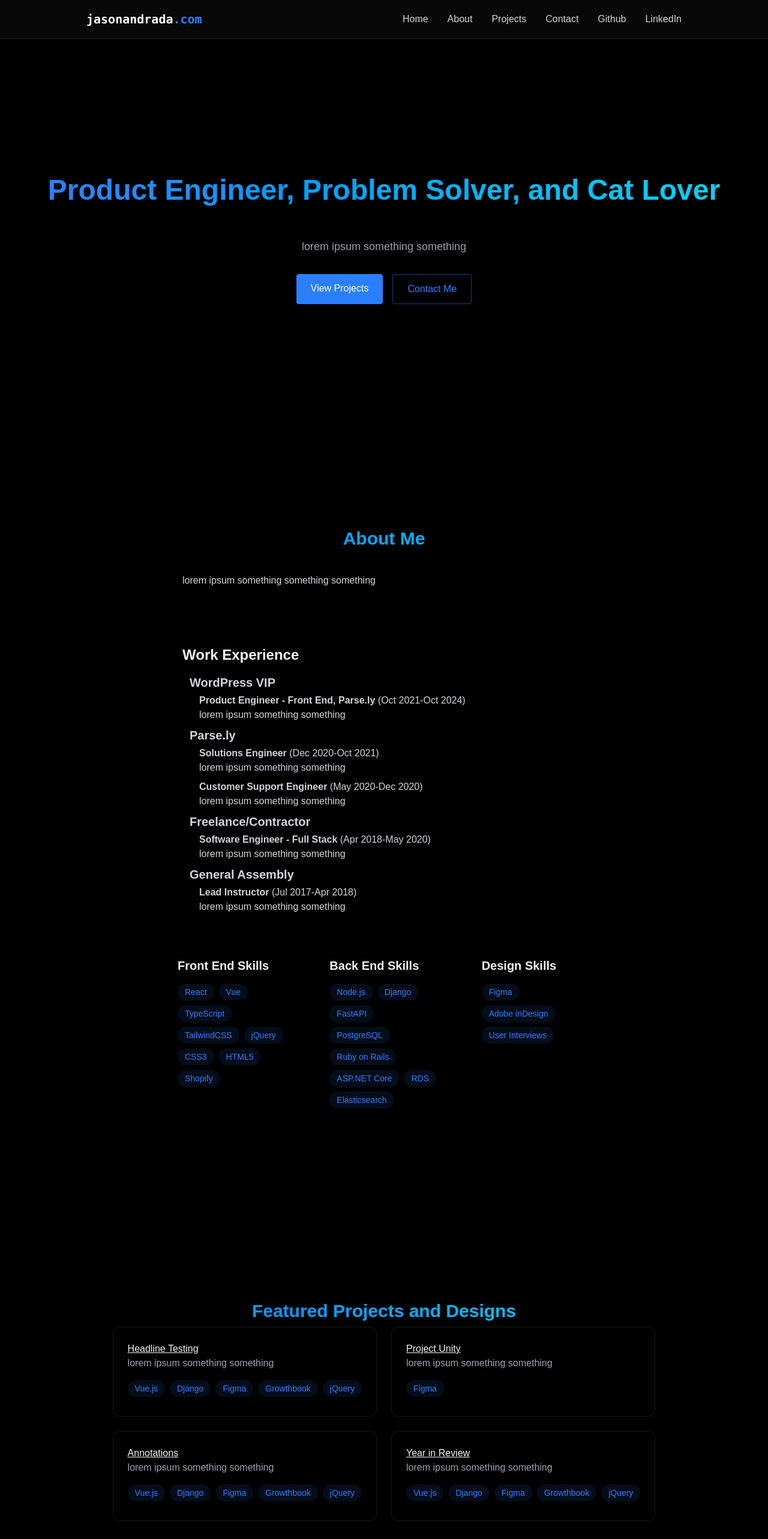
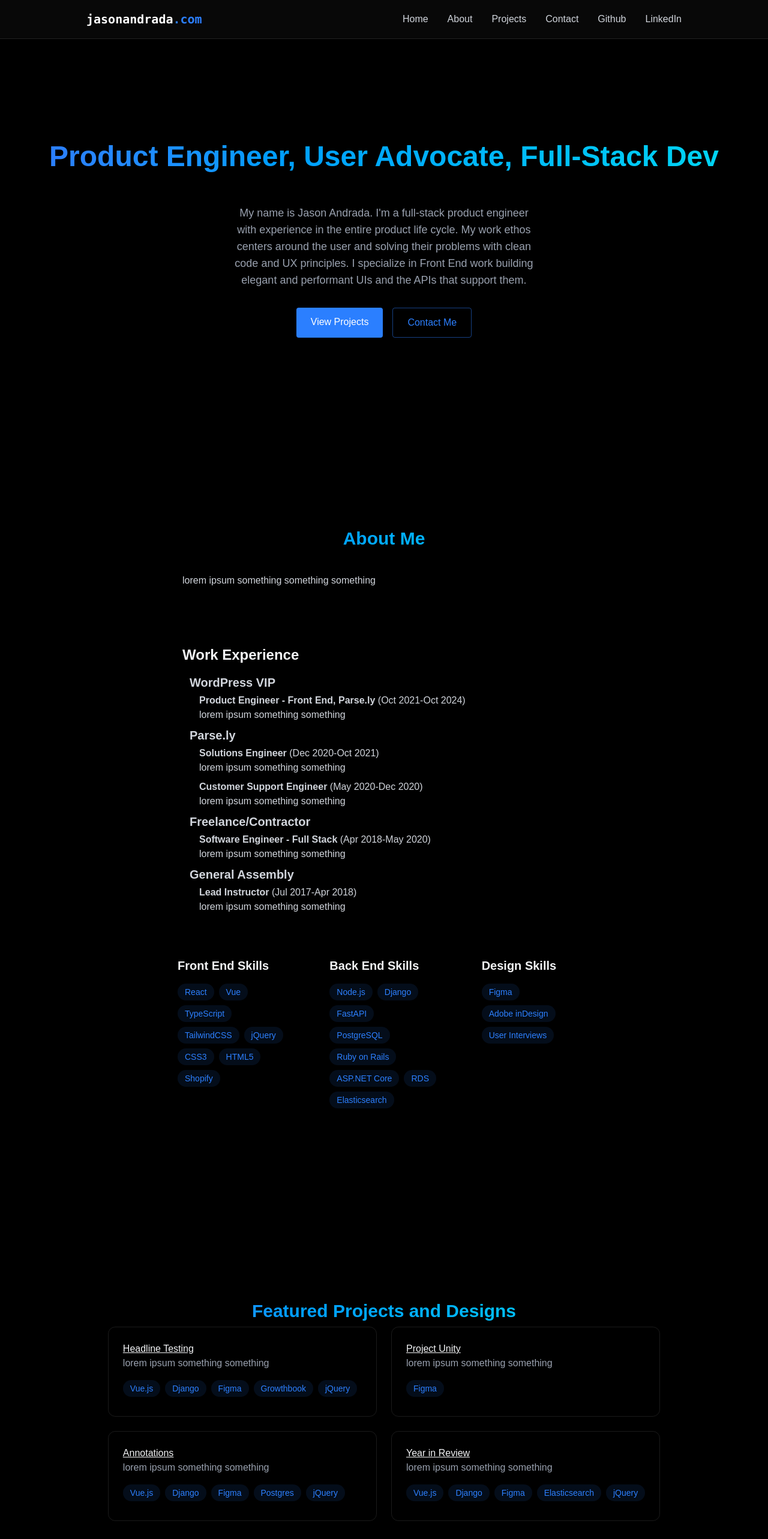
Before and after one commit to jase-d-ace/jase-d-ace.github.io, a React (Vite) app: page / in a window 1280 px wide. Shown: the top 2566 px of the page at 60% size. Built offline with nearby package versions, Linux system fonts and the light colour scheme; a web font is replaced by a local one.

Commit message:
more copy changes

```diff
--- a/src/components/Loading.jsx
+++ b/src/components/Loading.jsx
@@ -2,7 +2,7 @@ import { useState, useEffect } from "react";
 
 export const Loading = ({ onComplete }) => {
     const [text, setText] = useState("");
-    const fullText = "<Hi, I'm Jase />"
+    const fullText = "<My Name is Jason />"
 
     useEffect(() => {
         let index = 0;
--- a/src/components/sections/Home.jsx
+++ b/src/components/sections/Home.jsx
@@ -5,8 +5,8 @@ export const Home = () => {
         <section id="home" className="min-h-screen flex items-center justify-center relative">
             <RevealOnScroll>
                 <div className="text-center z-10 px-4">
-                    <h1 className="text-xl md:text-5xl font-bold mb-6 h-20 bg-gradient-to-r from-blue-500 to-cyan-400 bg-clip-text text-transparent leading-right"> Product Engineer, Problem Solver, and Cat Lover</h1>
-                    <p className="text-gray-400 text-lg mb-8 max-w-lg mx-auto">lorem ipsum something something</p>
+                    <h1 className="text-xl md:text-5xl font-bold mb-6 h-20 bg-gradient-to-r from-blue-500 to-cyan-400 bg-clip-text text-transparent leading-right"> Product Engineer, User Advocate, Full-Stack Dev</h1>
+                    <p className="text-gray-400 text-lg mb-8 max-w-lg mx-auto">My name is Jason Andrada. I'm a full-stack product engineer with experience in the entire product life cycle. My work ethos centers around the user and solving their problems with clean code and UX principles. I specialize in Front End work building elegant and performant UIs and the APIs that support them.</p>
                     <div className="flex justify-center space-x-4">
                         <a href="#projects" className="bg-blue-500 text-white py-3 px-6 rounded font-medium transition relative overflow-hidden hover:-translate-y-0.5 hover:shadow-[0_0_15px_rgba(59,130,246,0.4)]"> View Projects</a>
                         <a href="#contact" className="border border-blue-500/50 text-blue-500 py-3 px-6 rounded font-medium transition-all duration-200 hover:-translate-y-0.5 hover:shadow-[0_0_15px_rgba(59,130,246,0.2)] hover:bg-blue-510"> Contact Me</a>
--- a/src/components/sections/Projects.jsx
+++ b/src/components/sections/Projects.jsx
@@ -39,13 +39,13 @@ export const Projects = () => {
             name: "Annotations",
             image: annotationsScreenshot,
             description: "lorem ipsum something something",
-            techsUsed: ["Vue.js", "Django", "Figma", "Growthbook", "jQuery"]
+            techsUsed: ["Vue.js", "Django", "Figma", "Postgres", "jQuery"]
         },
         {
             name: "Year in Review",
             image: yearInReviewScreenshot,
             description: "lorem ipsum something something",
-            techsUsed: ["Vue.js", "Django", "Figma", "Growthbook", "jQuery"]
+            techsUsed: ["Vue.js", "Django", "Figma", "Elasticsearch", "jQuery"]
         }
     ]
 
```
